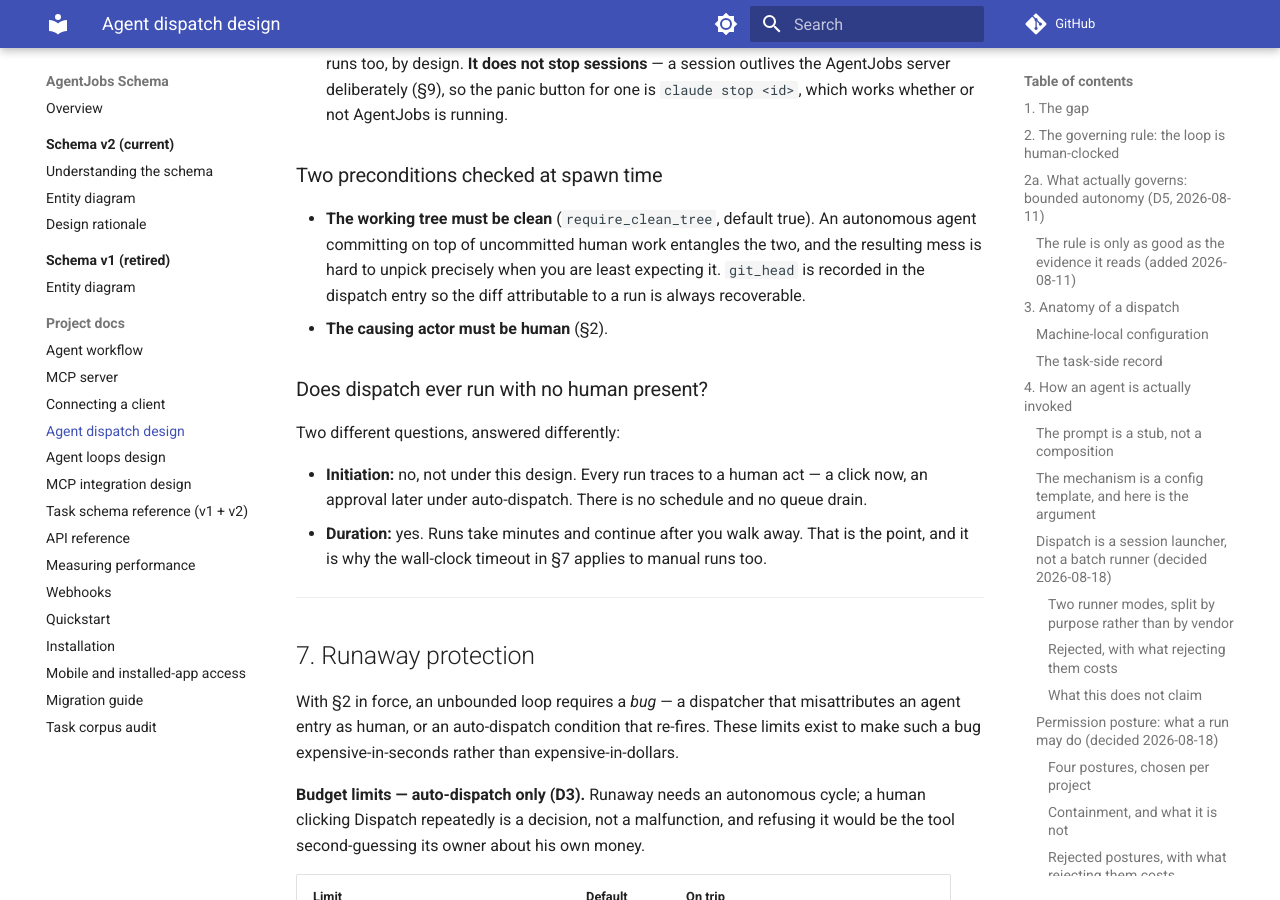
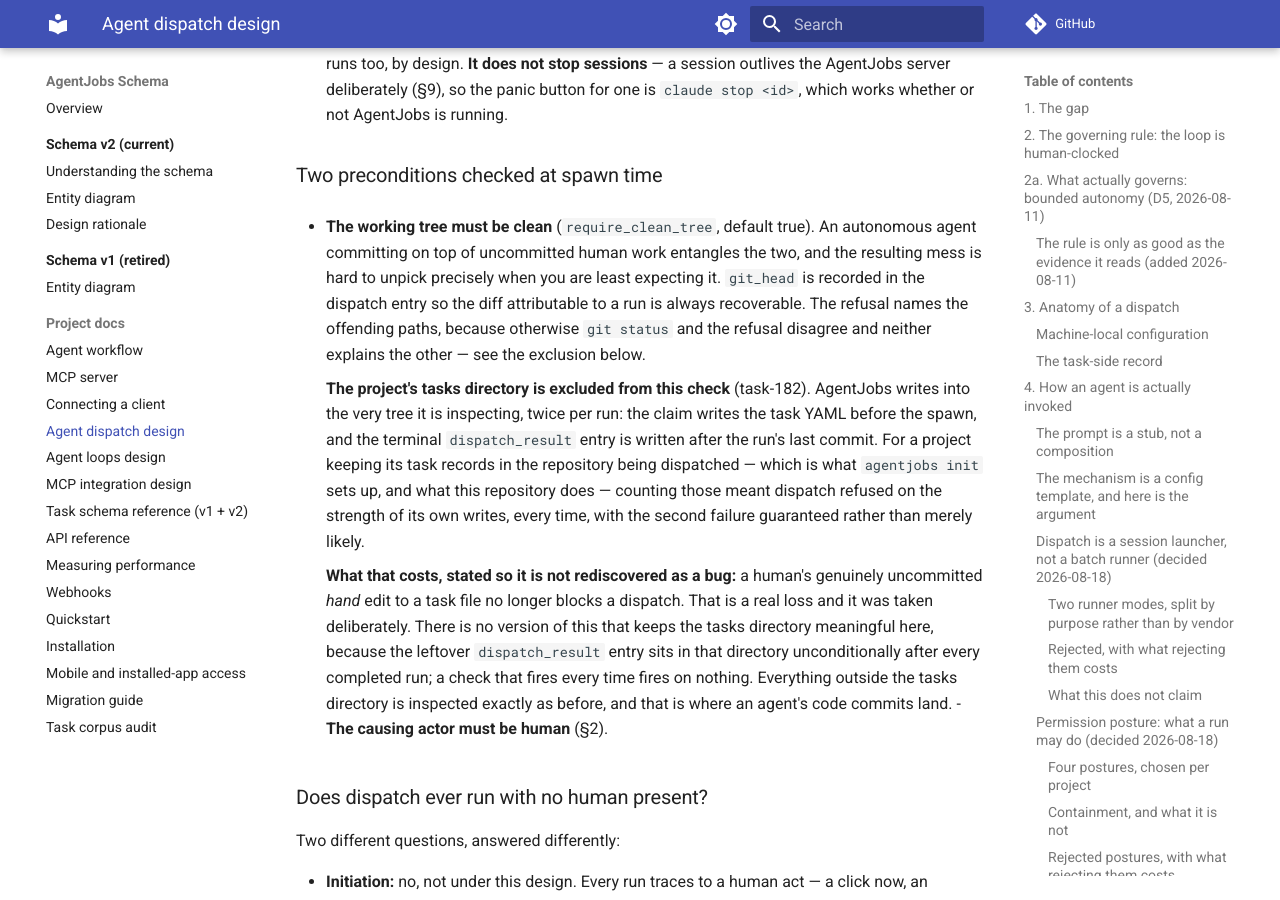
Before and after one commit to jeffposey/agentjobs, an MkDocs documentation site: the page built from docs/agent-dispatch-design.md, in a window 1280 px wide and 900 px high, scrolled down 22567 px. Built offline with MkDocs 1.6.1 and Material for MkDocs 9.7.7, drawn with Linux system fonts in a browser that asks for light colours; comment, search, counter and statistics services are not loaded; some of the changed text lies outside the part shown.

Commit message:
docs(dispatch): say what the tasks-directory exclusion costs
The design doc said the clean-tree backstop did not work and that mechanisms 1
and 2 were carrying containment on their own. It works now, so say so, and say
what it still cannot see: a run that violates containment by writing only task
YAML.

The precondition section carries the cost of the exclusion rather than leaving
it to be rediscovered as a bug -- a human's genuinely uncommitted hand edit to a
task file no longer blocks a dispatch. There is no version of this that keeps
the tasks directory meaningful, because the leftover dispatch_result entry sits
there unconditionally after every completed run, and a check that fires every
time fires on nothing.

The scaffolded dispatch.yaml gets the same note beside the setting, where
someone deciding whether to leave it on will actually be reading.

Co-Authored-By: Claude Opus 5 <noreply@anthropic.com>
Claude-Session: https://claude.ai/code/session_01JStRnbvCfUioK6NnsqLgGG

```diff
--- a/docs/agent-dispatch-design.md
+++ b/docs/agent-dispatch-design.md
@@ -968,6 +968,24 @@ be read before every change to this subsystem.
   agent committing on top of uncommitted human work entangles the two, and the resulting
   mess is hard to unpick precisely when you are least expecting it. `git_head` is
   recorded in the dispatch entry so the diff attributable to a run is always recoverable.
+  The refusal names the offending paths, because otherwise `git status` and the refusal
+  disagree and neither explains the other — see the exclusion below.
+
+    **The project's tasks directory is excluded from this check** (task-182). AgentJobs
+    writes into the very tree it is inspecting, twice per run: the claim writes the task
+    YAML before the spawn, and the terminal `dispatch_result` entry is written after the
+    run's last commit. For a project keeping its task records in the repository being
+    dispatched — which is what `agentjobs init` sets up, and what this repository does —
+    counting those meant dispatch refused on the strength of its own writes, every time,
+    with the second failure guaranteed rather than merely likely.
+
+    **What that costs, stated so it is not rediscovered as a bug:** a human's genuinely
+    uncommitted *hand* edit to a task file no longer blocks a dispatch. That is a real
+    loss and it was taken deliberately. There is no version of this that keeps the tasks
+    directory meaningful here, because the leftover `dispatch_result` entry sits in that
+    directory unconditionally after every completed run; a check that fires every time
+    fires on nothing. Everything outside the tasks directory is inspected exactly as
+    before, and that is where an agent's code commits land.
 - **The causing actor must be human** (§2).
 
 ### Does dispatch ever run with no human present?
@@ -1154,15 +1172,17 @@ things, in order of when they act:
    entangling two runs' work. It detects rather than prevents, and it is named here so the
    new arrangement is not mistaken for having no mechanism at all.
 
-    Stated with the caveat rather than without it: **this backstop does not work today**,
-    for a reason that has nothing to do with worktrees. `working_tree_clean` runs a bare
+    This backstop was inert until task-182. `working_tree_clean` ran a bare
     `git status --porcelain` with no exclusion for the project's tasks directory, so
-    dispatch's own writes to a task record trip it — task-182, still open. The verification
-    run for task-186 showed the same thing from the other end: the terminal
-    `dispatch_result` entry is written by the dispatcher *after* the agent's last commit,
-    so a dispatched run always leaves exactly one uncommitted line behind however
-    well-behaved it was. Until task-182 is fixed, mechanism 3 is a statement of intent and
-    mechanisms 1 and 2 are what is actually carrying this.
+    dispatch's own writes to a task record tripped it — at both ends of a run, the claim
+    before the spawn and the terminal `dispatch_result` entry after the agent's last
+    commit. A check that refuses every dispatch is not a backstop, and in practice it was
+    switched off to get any work done. The tasks directory is now excluded (§6), so the
+    check fires on a dispatched run's stray writes and on nothing else.
+
+    It still detects rather than prevents, and it is blind inside the tasks directory. A
+    run that violates containment by writing *only* task YAML is not caught by mechanism 3;
+    mechanisms 1 and 2 are what carry that case.
 
 **What is genuinely lost, so it is not rediscovered as a bug.** An accident is no longer
 automatically confined. Under `-w` a confused run wrote into a git-locked worktree nobody
```
Also changed, not shown: 1 other file.
